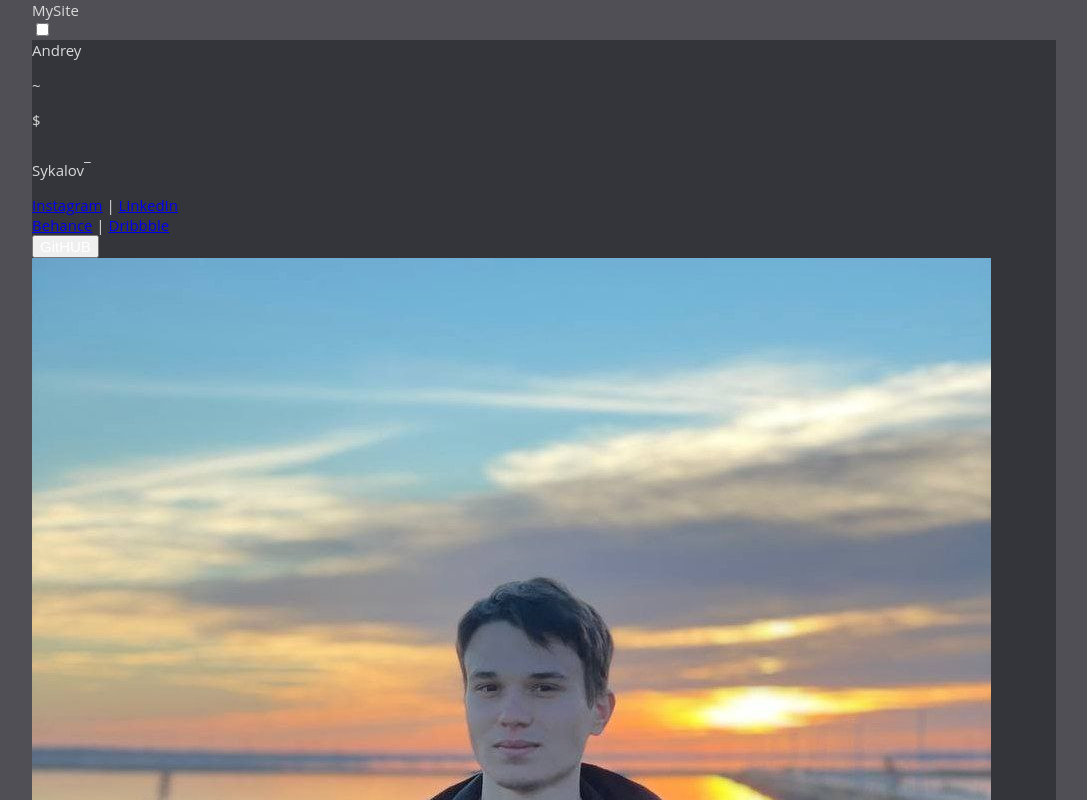
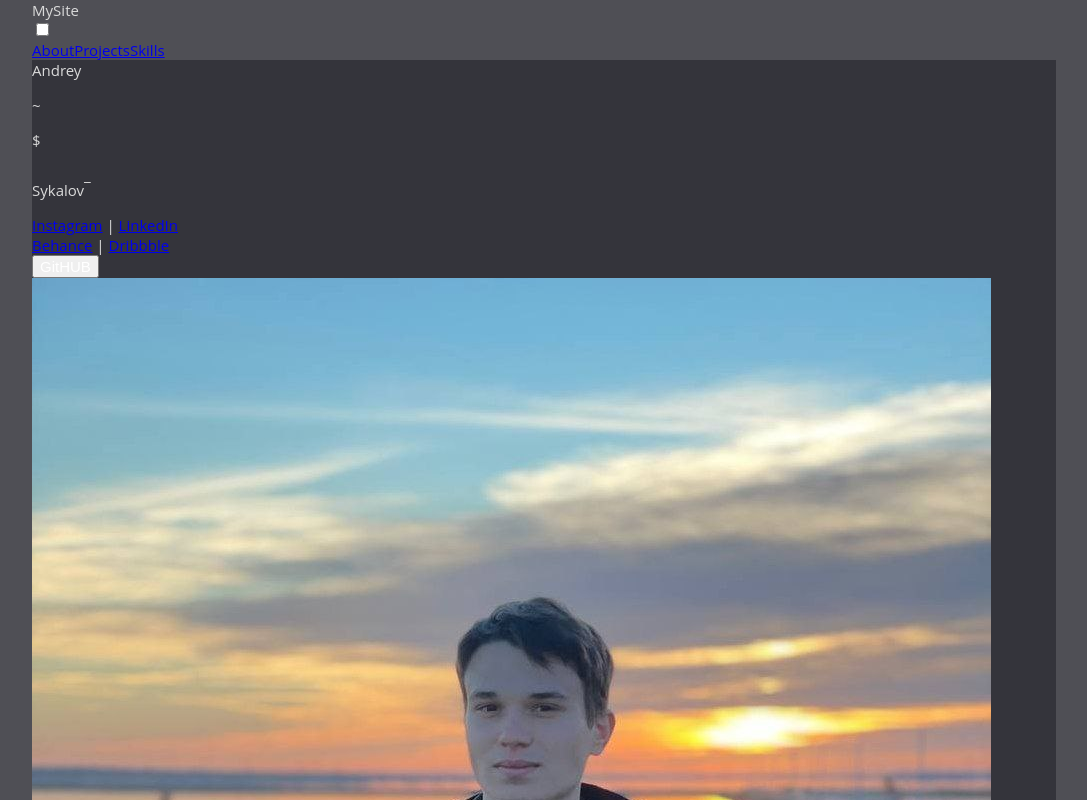
Before and after one commit to Digmai/my-page, a React (Create React App) app: page / in a window 1280 px wide. Shown: the top 800 px of the page, without its empty margins (96-1183 px from the left). Built offline with nearby package versions, Linux system fonts and the light colour scheme.

Commit message:
add menu and shudow in download dox and this animeate

```diff
--- a/src/components/header/Header.tsx
+++ b/src/components/header/Header.tsx
@@ -1,35 +1,59 @@
-const Header = () => {
+import { useState } from "react";
+
+function Header() {
+  const [isOpen, setIsOpen] = useState(false);
+  const [touchPosition, setTouchPosition] = useState<number | null>(null);
+
+  const handleTouchStart: React.TouchEventHandler<HTMLDivElement> = (e) => {
+    setTouchPosition(e.touches[0].clientX);
+  };
+
+  const handleTouchMove: React.TouchEventHandler<HTMLDivElement> = (e) => {
+    if (touchPosition === null) {
+      return;
+    }
+
+    const delta = touchPosition - e.touches[0].clientX;
+    if (delta < 100) {
+      handleClose();
+    }
+  };
+
+  function handleClose() {
+    setIsOpen(false);
+    document.body.style.overflow = "auto";
+  }
+
+  function handleToggle() {
+    setIsOpen(!isOpen);
+    document.body.style.overflow = isOpen ? "auto" : "scroll";
+  }
   return (
     <header className="header">
       MySite
       <div id="menuToggle">
-        <input type="checkbox" />
+        <input type="checkbox" checked={isOpen} onChange={handleToggle} />
         <span></span>
         <span></span>
         <span></span>
-        {/*
-        <div id="menu" className="navigation__menu">
-          <div className="navigation__menu-checkbox  navigation__menu-checkbox-category li">
-            <div
-              // onClick={() => setCategory(category)}
-              className="navigation__menu-category"
-            >
-              {"category"}
-            </div>
-
-            <div className="navigation__menu-checkbox navigation__menu-checkbox-subcategory ul">
-              <div
-                className=" navigation__menu-subcategory li"
-                // onClick={() => setSubcategory(subcategory)}
-              >
-                <>{"subcategory"}</>
-              </div>
-            </div>
-          </div>
-        </div> */}
+        <div
+          className={`burger-menu__links ${isOpen ? "open" : ""}`}
+          onTouchStart={handleTouchStart}
+          onTouchMove={handleTouchMove}
+        >
+          <a href="#about" onClick={handleClose}>
+            About
+          </a>
+          <a href="#projects" onClick={handleClose}>
+            Projects
+          </a>
+          <a href="#skills" onClick={handleClose}>
+            Skills
+          </a>
+        </div>
       </div>
     </header>
   );
-};
+}
 
 export default Header;
--- a/src/css/about.css
+++ b/src/css/about.css
@@ -52,6 +52,8 @@
     opacity: .97;
 
     margin-right: 10px;
+
+    overflow: scroll;
 }
 
 .chaild__second-photo {
--- a/src/css/header.css
+++ b/src/css/header.css
@@ -1,4 +1,6 @@
 .header {
+    border-radius: 3px 3px 0 0;
+
     justify-content: space-between;
     background-color: #222225e3;
     height: min(45px, 100vh);
@@ -13,3 +15,104 @@
     width: 100%;
 
 }
+
+
+
+
+
+#menuToggle {
+    display: block;
+    position: relative;
+    /* top: 30px; */
+    /* right: 30px; */
+    z-index: 10;
+    -webkit-user-select: none;
+    user-select: none;
+  }
+
+  #menuToggle input {
+    display: block;
+    width: 40px;
+    height: 32px;
+    position: absolute;
+    top: -7px;
+    right: -5px;
+    cursor: pointer;
+    opacity: 0;
+    z-index: 2;
+    -webkit-touch-callout: none;
+  }
+
+  #menuToggle span {
+    display: block;
+    width: 33px;
+    height: 4px;
+    margin-bottom: 6px;
+    position: relative;
+    background: #cdcdcd;
+    border-radius: 3px;
+    z-index: 1;
+    transform-origin: 4px 0px;
+    transition: transform 0.5s cubic-bezier(0.77, 0.2, 0.05, 1), background 0.5s cubic-bezier(0.77, 0.2, 0.05, 1), opacity 0.55s ease, box-shadow 0.55s ease;
+  }
+
+  #menuToggle span:first-child {
+    transform-origin: 0% 0%;
+  }
+
+  #menuToggle span:nth-last-child(2) {
+    transform-origin: 0% 100%;
+  }
+
+  #menuToggle input:checked + span {
+    opacity: 1;
+    transform: rotate(-45deg) translate(-2px, -1px);
+    background: #212121;
+    box-shadow: 0 2px 0 rgba(255, 255, 255, 0.25), 0 4px 4px rgba(0, 0, 0, 0.15);
+  }
+
+  #menuToggle input:checked ~ .burger-menu__links {
+    opacity: 1;
+    transform: translateX(0);
+  }
+
+  #menuToggle input:checked ~ span:nth-last-child(3) {
+    opacity: 0;
+    transform: rotate(0deg) scale(0.2, 0.2);
+  }
+
+  #menuToggle input:checked ~ span:first-child {
+    transform: rotate(45deg) translate(2px, -1px);
+  }
+
+  #menuToggle input:checked ~ span:nth-last-child(2) {
+    transform: rotate(-45deg) translate(1px, 1px);
+  }
+
+  .burger-menu__links {
+    position: fixed;
+    top: 0;
+    right: 0;
+    width: 250px;
+    height: 100%;
+    background: #fff;
+    padding: 80px 50px;
+    text-align: right;
+    transform: translateX(100%);
+    z-index: 0;
+    opacity: 0;
+    transition: transform 0.5s cubic-bezier(0.77, 0.2, 0.05, 1), opacity 0.55s ease;
+  }
+
+  .burger-menu__links a {
+    display: block;
+    font-size: 24px;
+    color: #212121;
+    margin: 20px 0;
+    text-decoration: none;
+    transition: color 0.3s ease;
+  }
+
+  .burger-menu__links a:hover {
+    color: #999;
+  }
--- a/src/css/index.css
+++ b/src/css/index.css
@@ -12,6 +12,18 @@ code {
     monospace;
 }
 
+::selection {
+  background-color: transparent;
+}
+
+::-moz-selection {
+  background-color: transparent;
+}
+
+* {
+  outline: none;
+  -webkit-tap-highlight-color: rgba(255, 255, 255, 0);
+}
 
 
 @import url(./normalize.min.css);
@@ -38,3 +50,14 @@ body {
   box-sizing: border-box;
   font-size:min(15px, 5vw);
 }
+
+
+.noselect {
+  -webkit-touch-callout: none; /* iOS Safari */
+    -webkit-user-select: none; /* Safari */
+     -khtml-user-select: none; /* Konqueror HTML */
+       -moz-user-select: none; /* Old versions of Firefox */
+        -ms-user-select: none; /* Internet Explorer/Edge */
+            user-select: none; /* Non-prefixed version, currently
+                                  supported by Chrome, Edge, Opera and Firefox */
+}
--- a/src/pages/Skills.tsx
+++ b/src/pages/Skills.tsx
@@ -1,4 +1,15 @@
+import { useState } from "react";
+
 const MySkills = () => {
+  const [clicked, setClicked] = useState(false);
+
+  const handleClick = () => {
+    setClicked(true);
+    setTimeout(() => {
+      setClicked(false);
+    }, 300);
+  };
+
   return (
     <div id="skills" className="skills">
       <h2>SKILLS</h2>
@@ -40,7 +51,14 @@ const MySkills = () => {
             веб-приложения, при этом улучшая процесс разработки.
           </p>
         </div>
-        <div className="skills__conteyner-download">
+        <div
+          className={
+            clicked
+              ? "skills__conteyner-download clicked"
+              : "skills__conteyner-download"
+          }
+          onClick={handleClick}
+        >
           <div className="skills__conteyner-download-bg">
             <span>download my portfolio</span>
           </div>
```
Also changed, not shown: src/css/projects.css (+11 -1 lines), src/css/skills.css (+8 -9 lines).
